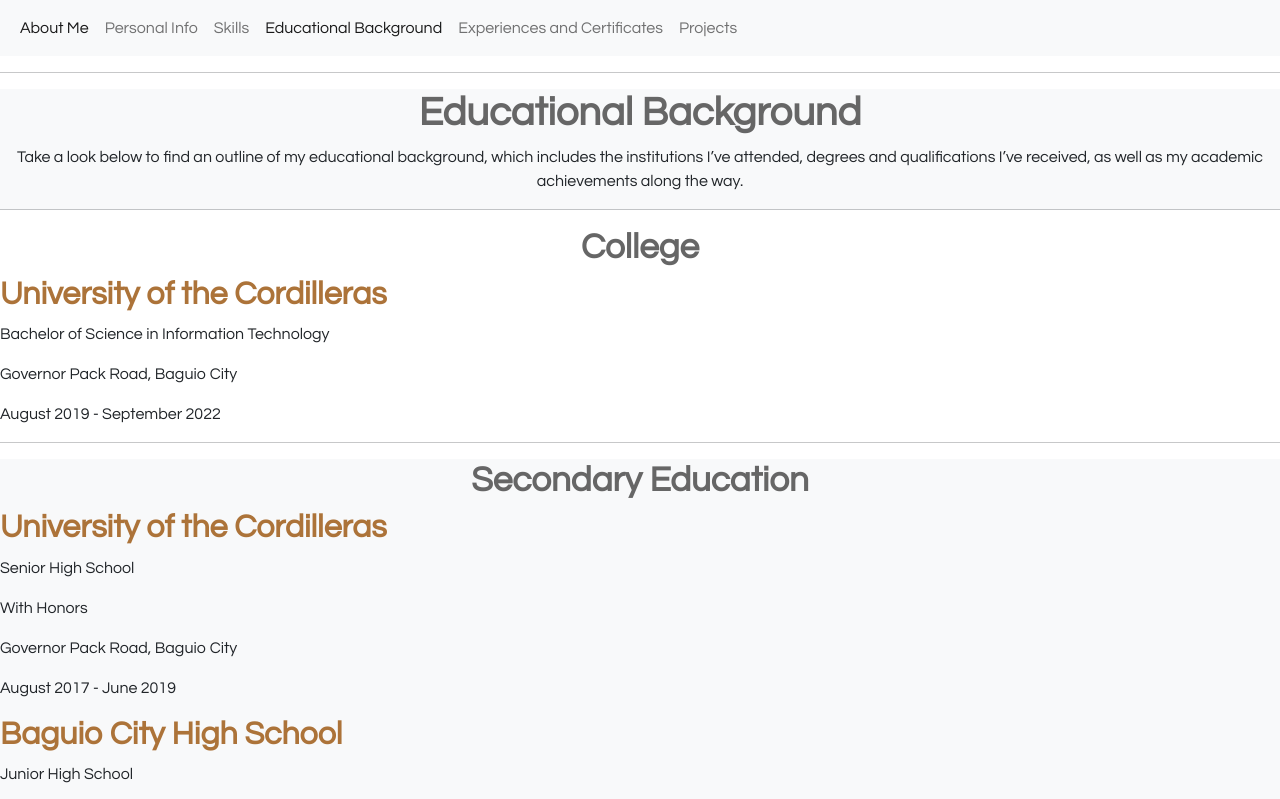
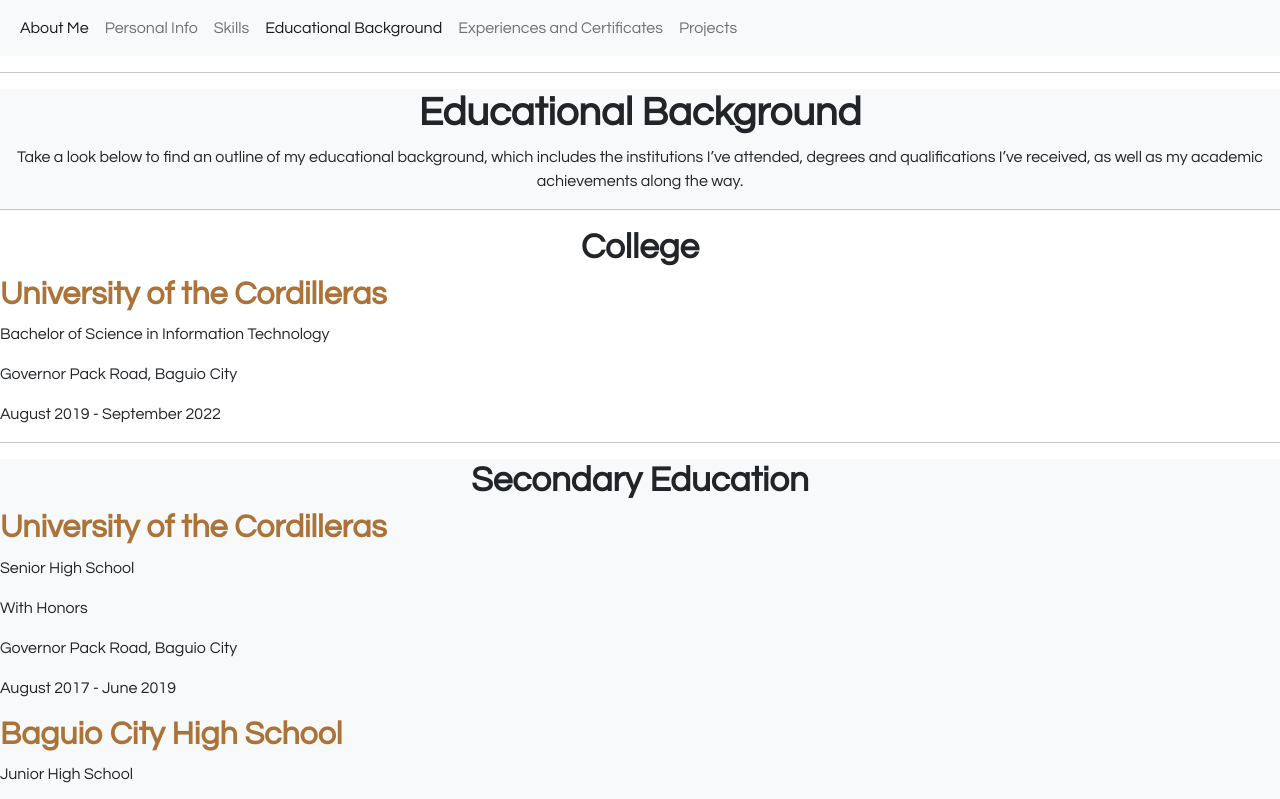
Before and after one commit to arvguerrero/Resume, a plain HTML site: page education.html in a window 1280 px wide. Shown: the top 799 px of the page. Drawn offline with nearby package versions, Linux system fonts and the light colour scheme.

Commit message:
Update education.html

```diff
--- a/education.html
+++ b/education.html
@@ -13,7 +13,7 @@
             font-family: "Century Gothic";
         }
         h1{
-            color: #666666;
+            /* color: #666666; */
             font-size: 35px;
             font-family: "Century Gothic";
             font-weight: bold;
```
